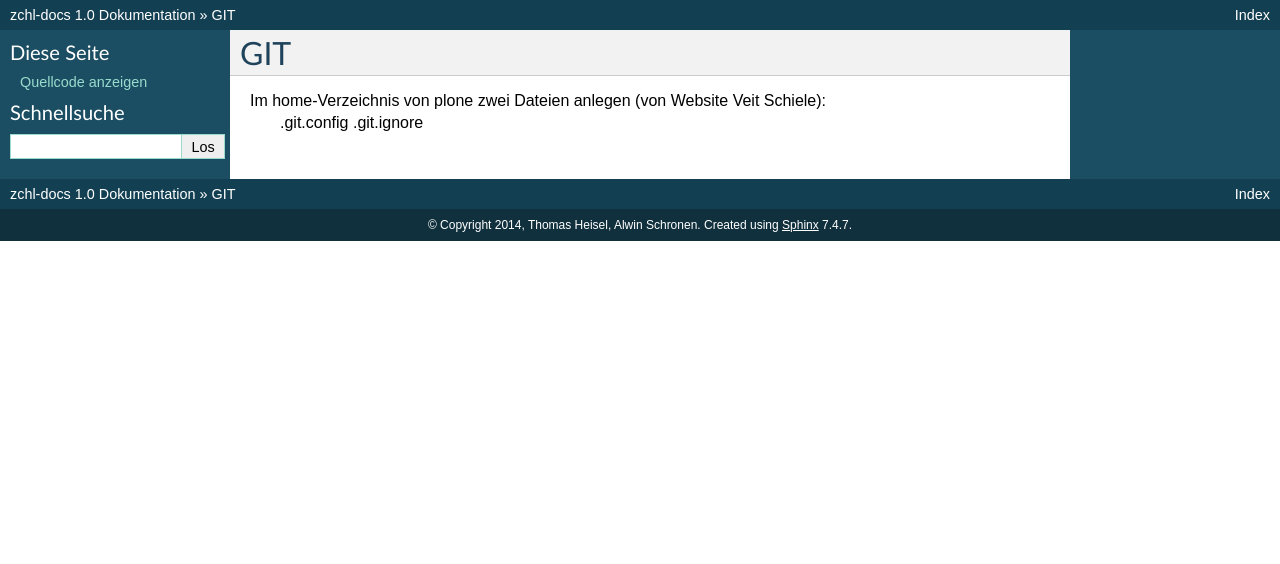
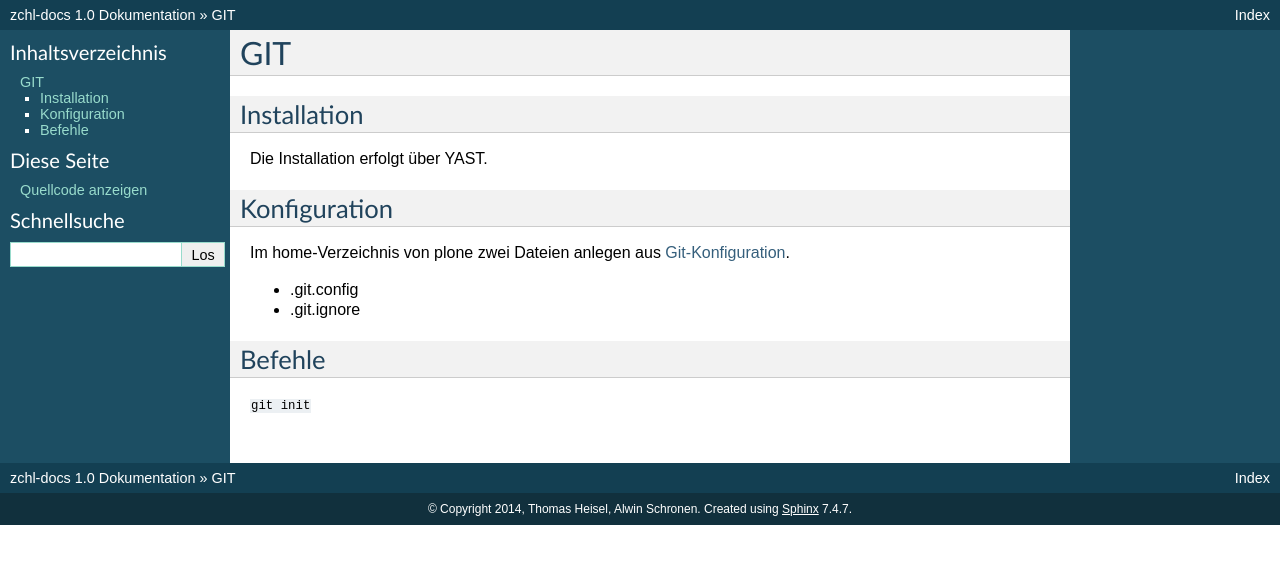
Before and after one commit to heiselth/zchl-docs, a Sphinx documentation site: the page built from source/git/git.rst, in a window 1280 px wide. Shown: the top 564 px of the page. Built offline with Sphinx 7.4.7, drawn with Linux system fonts in a browser that asks for light colours; pages that are not in the unit, such as notebooks, are missing from menus.

Commit message:
Added yast installation instructions

```diff
--- a/source/git/git.rst
+++ b/source/git/git.rst
@@ -2,6 +2,20 @@
 GIT
 ===
 
-Im home-Verzeichnis von plone zwei Dateien anlegen (von Website Veit Schiele):
-  .git.config
-  .git.ignore
+Installation
+------------
+
+Die Installation erfolgt über YAST.
+
+Konfiguration
+-------------
+
+Im home-Verzeichnis von plone zwei Dateien anlegen aus `Git-Konfiguration <https://www.veit-schiele.de/dienstleistungen/technische-dokumentation/git/git-konfiguration>`_.
+
+* .git.config
+* .git.ignore
+
+Befehle
+-------
+
+``git init``
--- a/source/index.rst
+++ b/source/index.rst
@@ -12,7 +12,7 @@ Contents:
    :maxdepth: 1
 
    installation/index
-
+   plone-theme/index
 
 Indices und Tabellen
 ==================
--- a/source/installation/yast.rst
+++ b/source/installation/yast.rst
@@ -6,6 +6,9 @@ Repositories hinzufuegen
 ------------------------
 
 .. todo:: YAST-Repositories hinzufuegen
+
+Für einige der Repositories ist es erforderlich, den LDAP-Account einzugeben.
+Dabei ist der Account-Name ohne Domain-Angabe anzugeben.
 
 Pakete installieren
 -------------------
```
Also changed, not shown: 1 other file.
